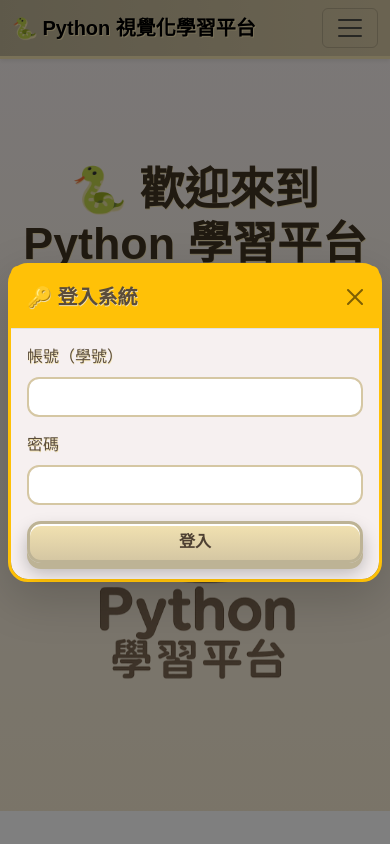
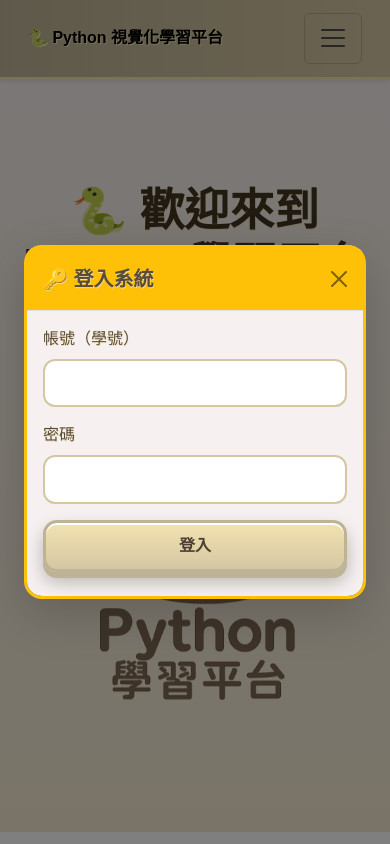
Before and after one commit to mandy15933/vsCode-backup, a PHP site: page / in a window 390 px wide, after a click on "🚀 開始學習". Run offline with PHP 8.4, Linux system fonts and the light colour scheme.

Commit message:
Auto backup on 2025/11/18 週二_20:30:09.93

```diff
--- a/Navbar.php
+++ b/Navbar.php
@@ -8,6 +8,54 @@ $username   = $_SESSION['username'] ?? '訪客';
 $className  = $_SESSION['class_name'] ?? '';
 $role       = $_SESSION['role'] ?? ' '; // 預設學生
 ?>
+
+<style>
+/* 手機版：品牌名稱不要太長爆版 */
+@media (max-width: 576px) {
+  .navbar-brand {
+    font-size: 1rem;
+    white-space: nowrap;
+  }
+}
+
+/* 手機版：讓 navbar 按鈕更大更好按 */
+@media (max-width: 768px) {
+  .navbar-toggler {
+    padding: 0.6rem 0.8rem;
+    font-size: 1.25rem;
+  }
+}
+
+/* 手機版：展開選單變成淺色背景 + 加大字體 + 增加間距 */
+@media (max-width: 768px) {
+  .navbar-collapse {
+    background: rgba(255, 255, 255, 0.9);
+    padding: 1rem;
+    border-radius: 0.75rem;
+    margin-top: 0.5rem;
+  }
+
+  .navbar-nav .nav-link {
+    padding: 0.75rem 0.5rem;
+    font-size: 1.1rem;
+  }
+}
+
+/* 手機版：登入區塊置中、換行 */
+@media (max-width: 768px) {
+  #navArea {
+    width: 100%;
+    justify-content: center !important;
+    margin-top: 1rem;
+  }
+}
+
+/* 讓 navbar 更柔和（可選） */
+.navbar {
+  transition: background 0.3s ease;
+}
+</style>
+
 
 <nav class="navbar navbar-expand-lg navbar-light shadow-sm mb-4" style="background-color:#ffcc00;">
   <div class="container">
--- a/anime-yellow-theme.css
+++ b/anime-yellow-theme.css
@@ -166,3 +166,123 @@ footer {
   border-top: 3px solid #D5C7A3;
   color: #4e4032;
 }
+
+/* =============================
+📱 手機版 UI 全面優化
+(max-width: 768px)
+============================= */
+@media (max-width: 768px) {
+
+  /* ===========
+    Navbar
+  ============*/
+  .navbar {
+    padding: 0.8rem 1rem;
+  }
+
+  .navbar-brand {
+    font-size: 1rem;
+    white-space: nowrap;
+  }
+
+  .navbar-toggler {
+    padding: 0.6rem 0.8rem;
+    font-size: 1.25rem;
+  }
+
+  .navbar-collapse {
+    background: rgba(255, 255, 255, 0.92);
+    border-radius: 16px;
+    padding: 1rem;
+    margin-top: 0.5rem;
+  }
+
+  .navbar-nav .nav-link {
+    padding: 0.75rem 0.75rem;
+    font-size: 1.15rem;
+    border-radius: 10px;
+  }
+
+  #navArea {
+    width: 100%;
+    justify-content: center !important;
+    margin-top: 1rem;
+    text-align: center;
+  }
+
+  /* ===========
+    Cards
+  ============*/
+  .card,
+  .chapter-card {
+    margin-bottom: 1rem;
+    border-width: 2px;
+    border-radius: 18px;
+  }
+
+  .chapter-img {
+    height: 140px;
+  }
+
+  /* ===========
+    Buttons
+  ============*/
+  .btn-warning,
+  .btn-submitting,
+  .btn-secondary {
+    padding: 0.7rem 1rem;
+    font-size: 1rem;
+    width: 100%;
+    margin-bottom: 0.5rem;
+  }
+
+  /* ===========
+    Tabs
+  ============*/
+  .nav-tabs .nav-link {
+    font-size: 1rem;
+    padding: 0.6rem 0.8rem;
+  }
+
+  /* ===========
+    AI 提示區
+  ============*/
+  #aiHintArea {
+    padding: 0.75rem;
+    font-size: 0.95rem;
+  }
+
+  /* ===========
+    Modal
+  ============*/
+  .modal-content {
+    margin: 0 1rem;
+    border-width: 3px;
+    border-radius: 18px;
+  }
+
+  .form-control {
+    font-size: 1rem;
+    padding: 0.65rem;
+  }
+
+  /* ===========
+    進度條
+  ============*/
+  .progress {
+    height: 1.2rem;
+  }
+
+  .progress-bar {
+    font-size: 0.85rem;
+  }
+
+  /* ===========
+    Footer
+  ============*/
+  footer {
+    text-align: center;
+    padding: 1rem 0.5rem;
+    font-size: 0.95rem;
+  }
+}
--- a/index.php
+++ b/index.php
@@ -11,7 +11,7 @@ $role = $_SESSION['role'] ?? 'student';
 <html lang="zh-Hant">
 <head>
 <meta charset="UTF-8">
-<title>🐍 Python 學習平台首頁</title>
+<title> Python 學習平台首頁</title>
 <!-- Bootstrap CSS -->
 <link href="https://cdn.jsdelivr.net/npm/bootstrap@5.3.3/dist/css/bootstrap.min.css" rel="stylesheet">
 
--- a/leaderboard.php
+++ b/leaderboard.php
@@ -175,7 +175,7 @@ tr:nth-child(3) td { background: #f8f9fa; }
   </table>
 
   <div class="text-center mt-4">
-    <a href="index.php" class="btn btn-secondary">🏠 返回首頁</a>
+    <a href="courses.php" class="btn btn-secondary">🏠 返回題組練習</a>
   </div>
 </div>
 
```
